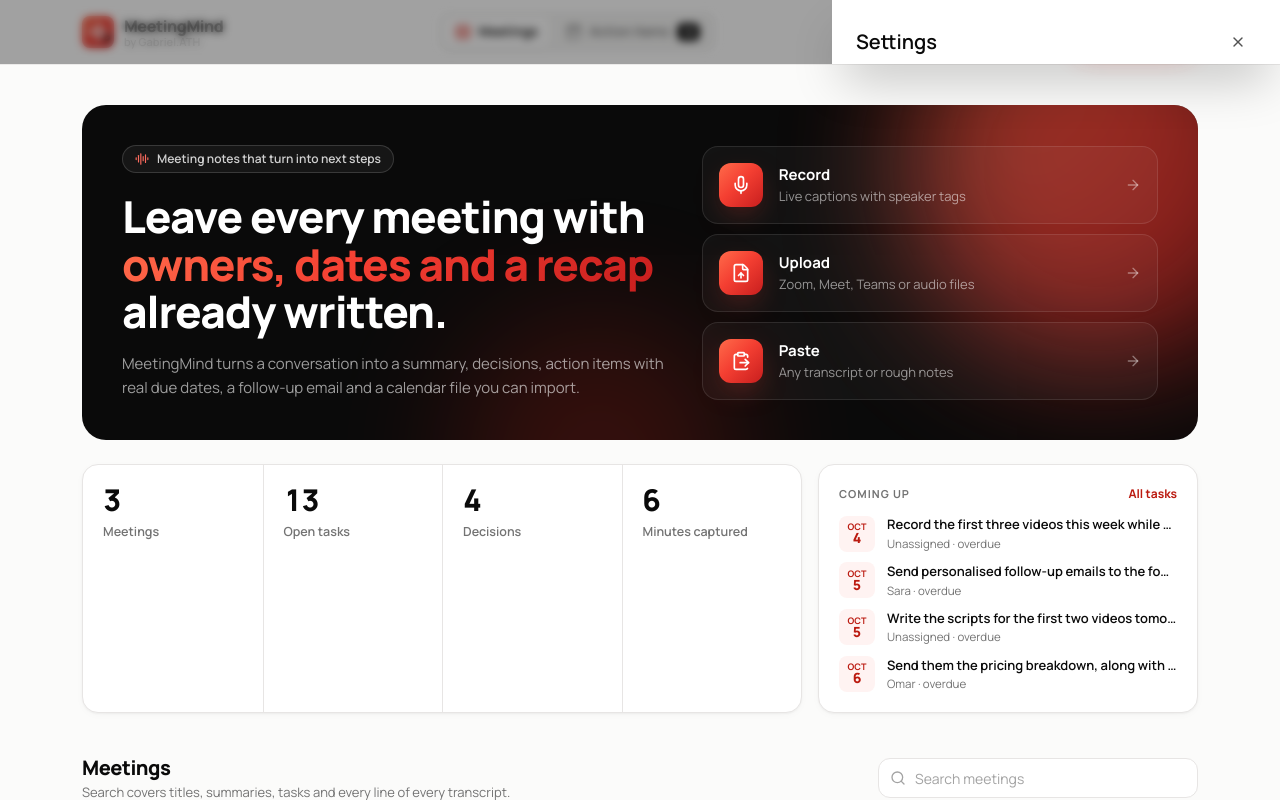
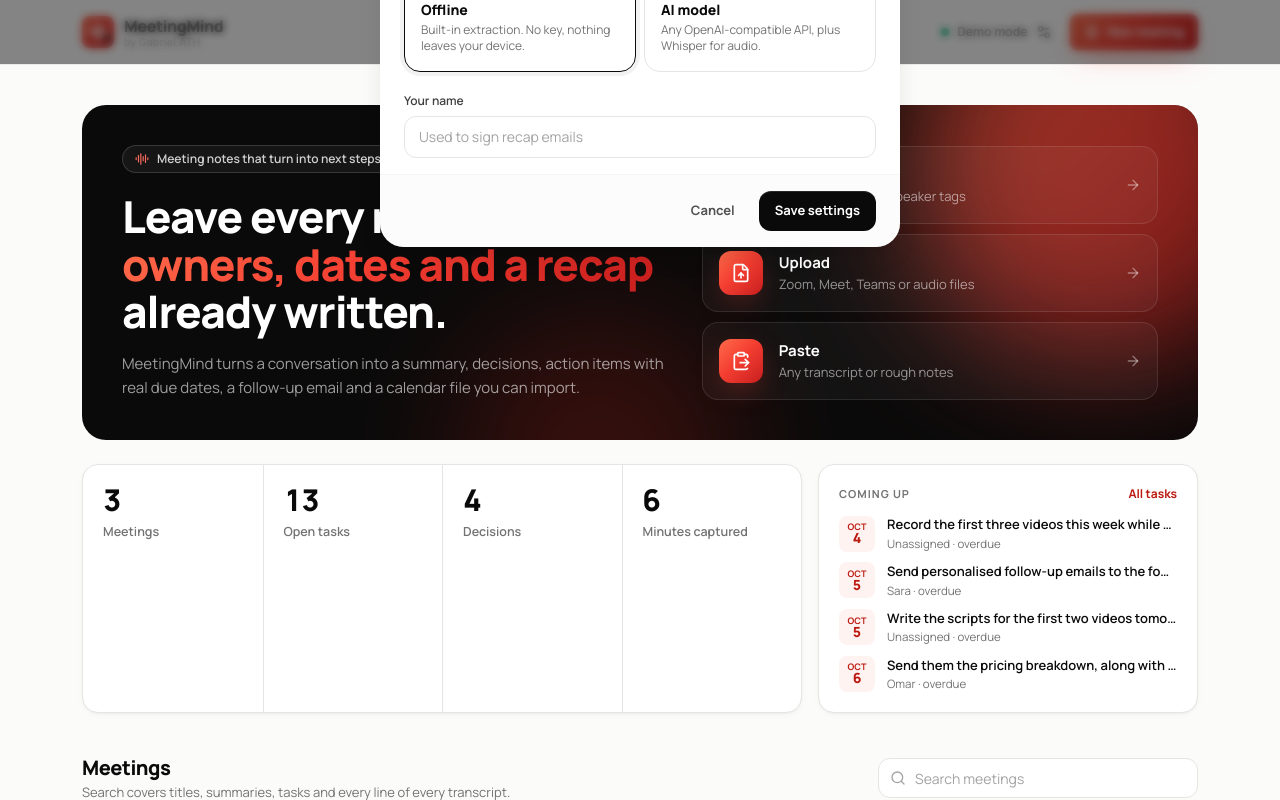
Before and after one commit to gabrielolarinre74-pixel/meetingmind-ai, a Next.js app: page / in a window 1280 px wide. Both pictures are taken after a click on the button "Demo mode". Shown: the top 800 px of the page. Built offline with nearby package versions, Linux system fonts and the light colour scheme.

Commit message:
Turn settings into a centred modal with engine cards

```diff
--- a/components/SettingsDialog.tsx
+++ b/components/SettingsDialog.tsx
@@ -38,71 +38,79 @@
   };
 
   return (
-    <div className="fixed inset-0 z-50 flex justify-end">
-      <div className="absolute inset-0 bg-ink-900/40 backdrop-blur-sm" onClick={onClose} />
-      <aside role="dialog" aria-label="Settings" className="relative h-full w-full max-w-md space-y-5 overflow-y-auto bg-white p-6 shadow-2xl animate-in slide-in-from-right">
-        <div className="flex items-center justify-between">
-          <h2 className="text-xl font-semibold">Settings</h2>
-          <Button variant="ghost" size="icon" onClick={onClose} aria-label="Close">
-            <X className="h-5 w-5" />
-          </Button>
+    <div className="fixed inset-0 z-50 grid place-items-center p-4">
+      <div className="absolute inset-0 bg-ink-950/50 backdrop-blur-sm" onClick={onClose} />
+      <div role="dialog" aria-modal="true" aria-label="Settings" className="relative w-full max-w-[520px] animate-rise overflow-hidden rounded-3xl bg-white shadow-lift">
+        <div className="h-1 bg-brand-gradient" />
+        <div className="flex items-start justify-between px-6 pb-2 pt-5">
+          <div>
+            <h2 className="text-[19px] font-extrabold tracking-tight">Settings</h2>
+            <p className="text-[13px] text-ink-500">Choose how notes are written. Everything stays in this browser.</p>
           </div>
+          <Button variant="ghost" size="icon" onClick={onClose} aria-label="Close"><X className="h-5 w-5" /></Button>
+        </div>
+        <div className="max-h-[70vh] space-y-5 overflow-y-auto px-6 py-4">
           <div>
-          <span className="label">Analysis engine</span>
+            <span className="label">Notes engine</span>
             <div className="grid grid-cols-2 gap-2">
               {(
                 [
-                ['demo', FlaskConical, 'Demo engine', 'Offline. No key. Rule-based extraction.'],
-                ['ai', Sparkles, 'AI model', 'OpenAI-compatible API for richer notes + Whisper.'],
+                  ['demo', FlaskConical, 'Offline', 'Built-in extraction. No key, nothing leaves your device.'],
+                  ['ai', Sparkles, 'AI model', 'Any OpenAI-compatible API, plus Whisper for audio.'],
                 ] as const
               ).map(([id, Icon, name, desc]) => (
                 <button
                   key={id}
                   onClick={() => set('engine', id)}
-                className={cn('rounded-xl border-2 p-3 text-left transition', draft.engine === id ? 'border-brand-500 bg-brand-50' : 'border-ink-300/40')}
+                  aria-pressed={draft.engine === id}
+                  className={cn('rounded-2xl border p-4 text-left transition', draft.engine === id ? 'border-ink-950 ring-4 ring-ink-950/5' : 'border-ink-200 hover:border-ink-300')}
                 >
-                <Icon className="mb-1 h-4 w-4 text-brand-600" />
-                <div className="text-sm font-semibold">{name}</div>
-                <div className="text-xs text-ink-500">{desc}</div>
+                  <span className={cn('mb-3 grid h-8 w-8 place-items-center rounded-lg', draft.engine === id ? 'bg-brand-gradient text-white' : 'bg-ink-100 text-ink-600')}><Icon className="h-4 w-4" /></span>
+                  <div className="text-[14px] font-extrabold">{name}</div>
+                  <div className="mt-0.5 text-[12px] leading-snug text-ink-500">{desc}</div>
                 </button>
               ))}
             </div>
           </div>
           {draft.engine === 'ai' && (
-          <div className="space-y-4 rounded-xl bg-brand-50/60 p-4">
+            <div className="space-y-4 rounded-2xl border border-ink-100 bg-ink-50/70 p-4">
               <div>
                 <label className="label" htmlFor="key">API key</label>
                 <div className="relative">
-                <input id="key" className="field pr-10" type={show ? 'text' : 'password'} autoComplete="off" placeholder="sk-…" value={draft.apiKey} onChange={(e) => set('apiKey', e.target.value)} />
+                  <input id="key" className="field pr-10 font-mono" type={show ? 'text' : 'password'} autoComplete="off" placeholder="sk-…" value={draft.apiKey} onChange={(e) => set('apiKey', e.target.value)} />
                   <button className="absolute right-3 top-1/2 -translate-y-1/2 text-ink-500" onClick={() => setShow(!show)} aria-label="Toggle key visibility">
                     {show ? <EyeOff className="h-4 w-4" /> : <Eye className="h-4 w-4" />}
                   </button>
                 </div>
-              <p className="mt-1 text-xs text-ink-500">Stored only in this browser and sent only to the URL below.</p>
+                <p className="mt-1.5 text-[12px] text-ink-500">Saved only in this browser and sent only to the base URL below.</p>
               </div>
               <div>
-              <label className="label" htmlFor="url">API base URL</label>
-              <input id="url" className="field" value={draft.baseUrl} onChange={(e) => set('baseUrl', e.target.value)} />
+                <label className="label" htmlFor="url">Base URL</label>
+                <input id="url" className="field font-mono" value={draft.baseUrl} onChange={(e) => set('baseUrl', e.target.value)} />
               </div>
               <div className="grid grid-cols-2 gap-3">
                 <div>
                   <label className="label" htmlFor="model">Notes model</label>
-                <input id="model" className="field" value={draft.model} onChange={(e) => set('model', e.target.value)} />
+                  <input id="model" className="field font-mono" value={draft.model} onChange={(e) => set('model', e.target.value)} />
                 </div>
                 <div>
                   <label className="label" htmlFor="tmodel">Transcription</label>
-                <input id="tmodel" className="field" value={draft.transcribeModel} onChange={(e) => set('transcribeModel', e.target.value)} />
+                  <input id="tmodel" className="field font-mono" value={draft.transcribeModel} onChange={(e) => set('transcribeModel', e.target.value)} />
                 </div>
               </div>
             </div>
           )}
           <div>
-          <label className="label" htmlFor="name">Your name (for recap emails)</label>
-          <input id="name" className="field" maxLength={60} value={draft.yourName} onChange={(e) => set('yourName', e.target.value)} placeholder="e.g. Alex" />
+            <label className="label" htmlFor="name">Your name</label>
+            <input id="name" className="field" maxLength={60} value={draft.yourName} onChange={(e) => set('yourName', e.target.value)} placeholder="Used to sign recap emails" />
           </div>
-        {error && <p className="text-sm text-rose-600">{error}</p>}
-        <Button className="w-full" onClick={save}>Save settings</Button>
-      </aside>
+          {error && <p className="rounded-lg bg-brand-50 px-3 py-2 text-[13px] font-semibold text-brand-700">{error}</p>}
+        </div>
+        <div className="flex justify-end gap-2 border-t border-ink-100 bg-ink-50/50 px-6 py-4">
+          <Button variant="ghost" onClick={onClose}>Cancel</Button>
+          <Button variant="dark" onClick={save}>Save settings</Button>
+        </div>
+      </div>
     </div>
   );
 }
```
Lines whose indentation alone changed are shown as unchanged.
